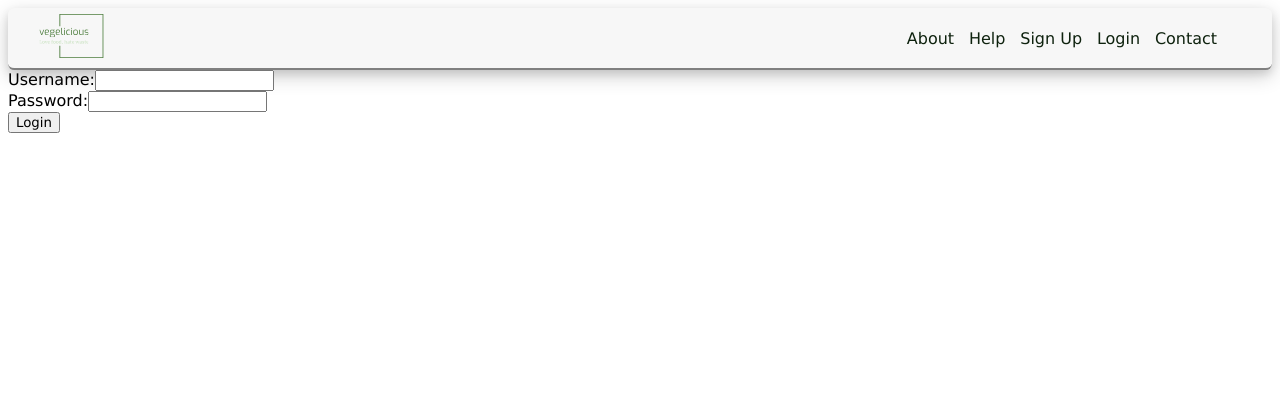
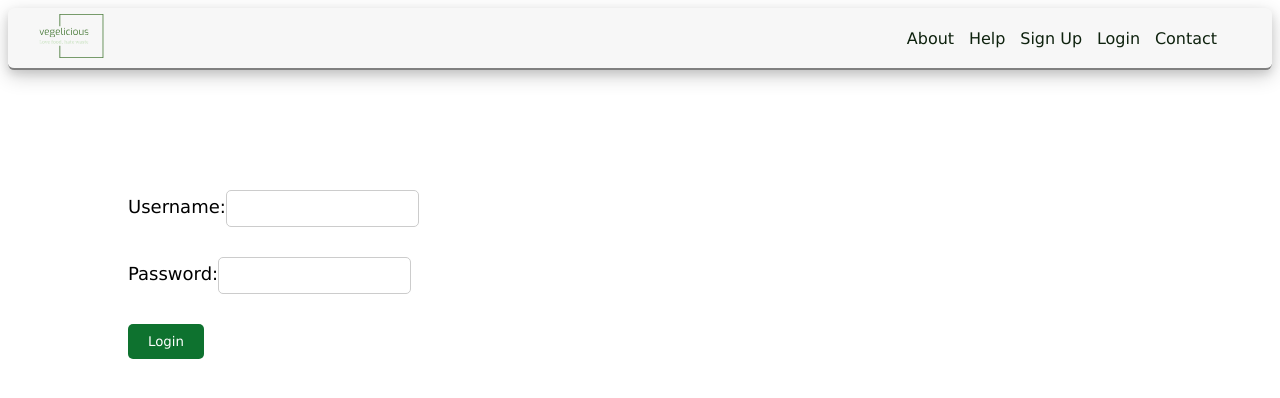
Before and after one commit to chingu-voyages/v46-tier3-team-33, a React (Vite) app in the folder frontend/: page /Login in a window 1280 px wide. Shown: the top 398 px of the page. Built offline with nearby package versions, Linux system fonts and the light colour scheme.

Commit message:
Becky - updated css and added required for both pwd and username

```diff
--- a/frontend/src/components/Pages/login/Login.tsx
+++ b/frontend/src/components/Pages/login/Login.tsx
@@ -1,5 +1,6 @@
 import React from 'react';
 import { useNavigate } from 'react-router-dom';
+import './login.css'
 
 const LoginForm: React.FC = () => {
   const [username, setUsername] = React.useState('');
@@ -14,7 +15,7 @@ const LoginForm: React.FC = () => {
 	// Implement your login logic here
 
     // Assuming the login is successful, relocate the user to the home page
-    navigate('/'); // Replace '/' with the URL of your home page
+    navigate('/'); // navigates to home page after login
   };
 
   return (
@@ -22,13 +23,13 @@ const LoginForm: React.FC = () => {
       <div className = 'form_row'>
 	  <label>
         Username:
-        	<input type="text" value={username} onChange={(event) => setUsername(event.target.value)} />
+        	<input type="text" value={username} onChange={(event) => setUsername(event.target.value)} required/>
       </label>
 	  </div>
 	  <div className = 'form_row'>
       <label>
         Password:
-        	<input type="password" value={password} onChange={(event) => setPassword(event.target.value)} />
+        	<input type="password" value={password} onChange={(event) => setPassword(event.target.value)} required />
       </label>
 	  </div>
 	  <div className = 'form_row'>
--- a/frontend/src/components/Pages/login/login.css
+++ b/frontend/src/components/Pages/login/login.css
@@ -1,16 +1,10 @@
-form {
-    display: flex;
-    flex-direction: row;
-    align-items: center;
-    margin-top: 50px;
-  }
 
-  label {
+label {
     font-size: 18px;
     margin-bottom: 10px;
   }
 
-  input {
+input {
     padding: 10px;
     border-radius: 5px;
     border: 1px solid #ccc;
@@ -18,8 +12,8 @@ form {
 
   }
 
-  button {
-    background-color: #0095ff;
+button {
+    background-color: #0e722f;
     color: #fff;
     padding: 10px 20px;
     border-radius: 5px;
@@ -27,10 +21,10 @@ form {
     cursor: pointer;
   }
 
-  /* styling for forms */
+/* styling for forms */
 .input_form {
     width: 50%;
-    margin:20px;
+    margin:120px;
 
 }
 
```
